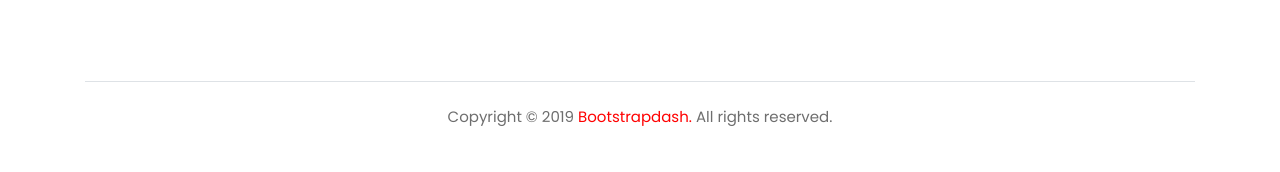
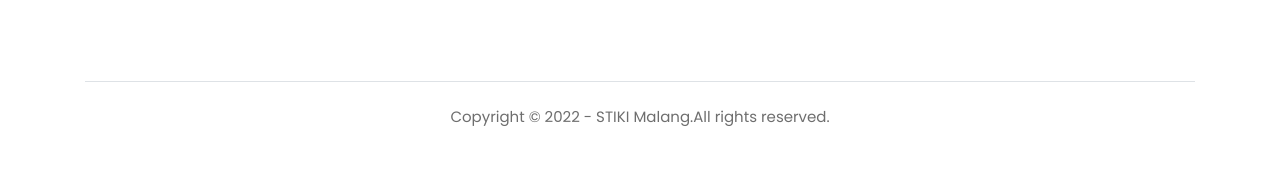
Before and after one commit to kevink5444/ci4-web_pln, a CodeIgniter 4 app: template app/Views/home.php in a window 1280 px wide. Shown: the part 3637-3809 px from the top of the page. Run offline with PHP 8.4 and a stand-in for CodeIgniter, Linux system fonts and the light colour scheme; the template is opened without the code that fills it, so the values that code supplies are empty; some libraries are stand-ins or nearby versions; some web fonts are replaced.

Commit message:
copyright

```diff
--- a/app/Views/home.php
+++ b/app/Views/home.php
@@ -374,7 +374,7 @@
         </div>
       </section>
       <footer class="border-top">
-        <p class="text-center text-muted pt-4">Copyright © 2019<a href="https://www.bootstrapdash.com/" class="px-1">Bootstrapdash.</a>All rights reserved.</p>
+        <p class="text-center text-muted pt-4">Copyright © 2022 - STIKI Malang.</a>All rights reserved.</p>
       </footer>
       <!-- Modal for Contact - us Button -->
       <div class="modal fade" id="exampleModal" tabindex="-1" role="dialog" aria-labelledby="exampleModalLabel" aria-hidden="true">
```
